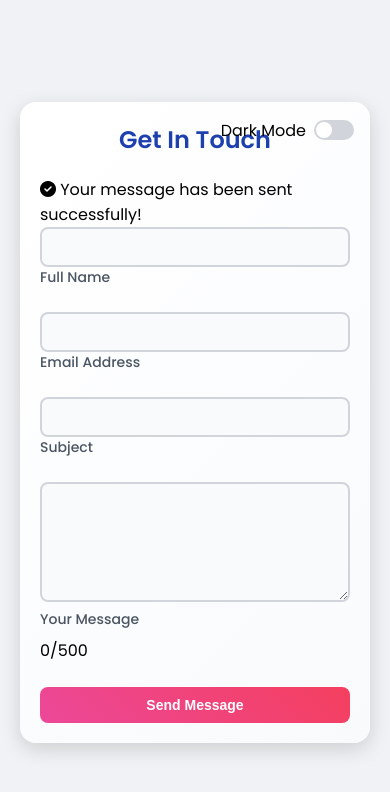
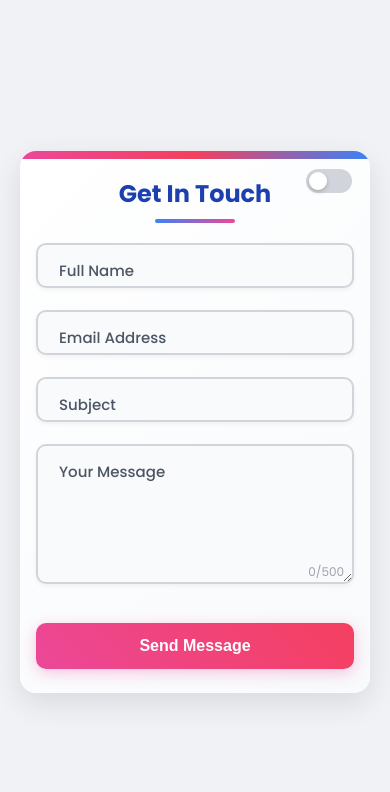
Before and after one commit to Ra7ma116/Contact_Form, a plain HTML site: page Contact_Form/index.html in a window 390 px wide. Drawn offline with Linux system fonts and the light colour scheme.

Commit message:
Update style.css

```diff
--- a/Contact_Form/assets/style.css
+++ b/Contact_Form/assets/style.css
@@ -13,11 +13,12 @@ body {
     align-items: center;
     min-height: 100vh;
     padding: 20px;
-    transition: background-color 0.3s ease, color 0.3s ease;
+    transition: background-color 0.5s ease, color 0.5s ease;
+    line-height: 1.6;
 }
 
 body.dark-mode {
-    background-color: #1f2937;
+    background-color: #121212;
     color: #e5e7eb;
 }
 
@@ -26,26 +27,52 @@ body.dark-mode {
     max-width: 600px;
     width: 100%;
     background: linear-gradient(135deg, #ffffff, #f8fafc);
-    padding: 32px;
-    border-radius: 16px;
-    box-shadow: 0 6px 20px rgba(0, 0, 0, 0.15);
+    padding: 40px;
+    border-radius: 20px;
+    box-shadow: 0 10px 30px rgba(0, 0, 0, 0.1);
     position: relative;
-    transition: background 0.3s ease, box-shadow 0.3s ease;
+    transition: all 0.5s ease;
+    overflow: hidden;
+}
+
+.contact-form-container::before {
+    content: '';
+    position: absolute;
+    top: 0;
+    left: 0;
+    width: 100%;
+    height: 8px;
+    background: linear-gradient(90deg, #ec4899, #f43f5e, #3b82f6);
+    transition: all 0.5s ease;
 }
 
 .dark-mode .contact-form-container {
-    background: linear-gradient(135deg, #374151, #4b5563);
-    box-shadow: 0 6px 20px rgba(0, 0, 0, 0.3);
+    background: linear-gradient(135deg, #1e293b, #0f172a);
+    box-shadow: 0 10px 30px rgba(0, 0, 0, 0.3);
 }
 
 /* Heading */
 .contact-form-container h2 {
     color: #1e40af;
-    font-size: 28px;
-    margin-bottom: 24px;
+    font-size: 32px;
+    margin-bottom: 30px;
     text-align: center;
-    font-weight: 600;
-    animation: fadeIn 0.5s ease-in;
+    font-weight: 700;
+    animation: fadeIn 0.6s ease-in;
+    position: relative;
+    padding-bottom: 10px;
+}
+
+.contact-form-container h2::after {
+    content: '';
+    position: absolute;
+    bottom: 0;
+    left: 50%;
+    transform: translateX(-50%);
+    width: 80px;
+    height: 4px;
+    background: linear-gradient(90deg, #3b82f6, #ec4899);
+    border-radius: 2px;
 }
 
 .dark-mode .contact-form-container h2 {
@@ -54,15 +81,33 @@ body.dark-mode {
 
 /* Form Groups */
 .form-group {
-    margin-bottom: 24px;
+    margin-bottom: 28px;
     position: relative;
+    animation: fadeInUp 0.6s ease-out;
+    animation-fill-mode: both;
+}
+
+.form-group:nth-child(1) {
+    animation-delay: 0.1s;
+}
+
+.form-group:nth-child(2) {
+    animation-delay: 0.2s;
+}
+
+.form-group:nth-child(3) {
+    animation-delay: 0.3s;
+}
+
+.form-group:nth-child(4) {
+    animation-delay: 0.4s;
 }
 
 .form-group label {
     display: block;
     color: #4b5563;
     font-weight: 500;
-    margin-bottom: 8px;
+    margin-bottom: 10px;
     font-size: 16px;
     transition: color 0.3s ease;
 }
@@ -74,19 +119,21 @@ body.dark-mode {
 .form-group input,
 .form-group textarea {
     width: 100%;
-    padding: 12px 16px;
+    padding: 14px 18px;
     border: 2px solid #d1d5db;
-    border-radius: 8px;
+    border-radius: 10px;
     font-size: 16px;
     background-color: #f9fafb;
     transition: all 0.3s ease;
+    box-shadow: 0 2px 5px rgba(0, 0, 0, 0.05);
 }
 
 .dark-mode .form-group input,
 .dark-mode .form-group textarea {
-    background-color: #4b5563;
-    border-color: #6b7280;
+    background-color: #1e293b;
+    border-color: #334155;
     color: #e5e7eb;
+    box-shadow: 0 2px 5px rgba(0, 0, 0, 0.2);
 }
 
 .form-group input:focus,
@@ -94,7 +141,7 @@ body.dark-mode {
     outline: none;
     border-color: #3b82f6;
     box-shadow: 0 0 0 4px rgba(59, 130, 246, 0.2);
-    transform: scale(1.01);
+    transform: translateY(-2px);
 }
 
 .dark-mode .form-group input:focus,
@@ -105,7 +152,7 @@ body.dark-mode {
 
 .form-group textarea {
     resize: vertical;
-    min-height: 120px;
+    min-height: 140px;
 }
 
 /* Button */
@@ -113,48 +160,98 @@ body.dark-mode {
     background: linear-gradient(45deg, #ec4899, #f43f5e);
     color: white;
     border: none;
-    padding: 12px 24px;
-    border-radius: 8px;
-    font-size: 16px;
+    padding: 16px 32px;
+    border-radius: 10px;
+    font-size: 18px;
     font-weight: 600;
     cursor: pointer;
     width: 100%;
-    transition: all 0.3s ease;
+    transition: all 0.4s ease;
+    position: relative;
+    overflow: hidden;
+    z-index: 1;
+    margin-top: 10px;
+    box-shadow: 0 4px 15px rgba(236, 72, 153, 0.3);
+}
+
+.submit-btn::before {
+    content: '';
+    position: absolute;
+    top: 0;
+    left: 0;
+    width: 0;
+    height: 100%;
+    background: linear-gradient(45deg, #3b82f6, #60a5fa);
+    transition: width 0.4s ease;
+    z-index: -1;
 }
 
 .submit-btn:hover {
-    background: linear-gradient(45deg, #db2777, #e11d48);
-    transform: translateY(-2px);
-    box-shadow: 0 4px 12px rgba(0, 0, 0, 0.2);
+    transform: translateY(-3px);
+    box-shadow: 0 8px 25px rgba(236, 72, 153, 0.4);
+}
+
+.submit-btn:hover::before {
+    width: 100%;
+}
+
+.submit-btn:active {
+    transform: translateY(0);
 }
 
 /* Error Messages */
 .error-message {
     color: #f43f5e;
     font-size: 14px;
-    margin-top: 4px;
+    margin-top: 6px;
     display: none;
     animation: fadeIn 0.3s ease-in;
+    font-weight: 500;
 }
 
 .dark-mode .error-message {
     color: #f87171;
 }
 
+/* Success Message */
+.success-message {
+    display: none;
+    background: linear-gradient(135deg, #10b981, #34d399);
+    color: white;
+    padding: 16px;
+    border-radius: 10px;
+    margin-bottom: 24px;
+    text-align: center;
+    font-weight: 500;
+    animation: fadeIn 0.5s ease-in;
+}
+
 /* Dark Mode Toggle */
 .dark-mode-toggle {
     position: absolute;
-    top: 20px;
-    right: 20px;
+    top: 24px;
+    right: 24px;
     display: flex;
     align-items: center;
-    gap: 8px;
+    gap: 10px;
+    z-index: 10;
+}
+
+.dark-mode-toggle span {
+    font-size: 14px;
+    font-weight: 500;
+    color: #4b5563;
+    transition: color 0.3s ease;
+}
+
+.dark-mode .dark-mode-toggle span {
+    color: #d1d5db;
 }
 
 .toggle-switch {
     position: relative;
-    width: 48px;
-    height: 24px;
+    width: 50px;
+    height: 26px;
     background-color: #d1d5db;
     border-radius: 9999px;
     cursor: pointer;
@@ -168,24 +265,84 @@ body.dark-mode {
     height: 20px;
     background-color: #ffffff;
     border-radius: 50%;
-    top: 2px;
-    left: 2px;
-    transition: transform 0.3s ease;
+    top: 3px;
+    left: 3px;
+    transition: transform 0.3s ease, background-color 0.3s ease;
+    box-shadow: 0 2px 4px rgba(0, 0, 0, 0.2);
 }
 
 .dark-mode .toggle-switch {
-    background-color: #60a5fa;
+    background-color: #3b82f6;
 }
 
 .dark-mode .toggle-switch::before {
     transform: translateX(24px);
+    background-color: #f8fafc;
+}
+
+/* Floating Labels */
+.floating-label {
+    position: relative;
+}
+
+.floating-label label {
+    position: absolute;
+    top: 16px;
+    left: 18px;
+    pointer-events: none;
+    transition: all 0.3s ease;
+    background: transparent;
+    padding: 0 5px;
+}
+
+.floating-label input:focus+label,
+.floating-label input:not(:placeholder-shown)+label,
+.floating-label textarea:focus+label,
+.floating-label textarea:not(:placeholder-shown)+label {
+    top: -10px;
+    left: 12px;
+    font-size: 12px;
+    background: inherit;
+    color: #3b82f6;
+    font-weight: 600;
+}
+
+.dark-mode .floating-label input:focus+label,
+.dark-mode .floating-label input:not(:placeholder-shown)+label,
+.dark-mode .floating-label textarea:focus+label,
+.dark-mode .floating-label textarea:not(:placeholder-shown)+label {
+    color: #60a5fa;
+    background: #1e293b;
+}
+
+/* Character Counter */
+.char-counter {
+    position: absolute;
+    right: 10px;
+    bottom: 10px;
+    font-size: 12px;
+    color: #9ca3af;
+}
+
+.dark-mode .char-counter {
+    color: #6b7280;
 }
 
 /* Animations */
 @keyframes fadeIn {
     from {
         opacity: 0;
-        transform: translateY(10px);
+    }
+
+    to {
+        opacity: 1;
+    }
+}
+
+@keyframes fadeInUp {
+    from {
+        opacity: 0;
+        transform: translateY(20px);
     }
 
     to {
@@ -194,10 +351,70 @@ body.dark-mode {
     }
 }
 
+@keyframes pulse {
+    0% {
+        transform: scale(1);
+    }
+
+    50% {
+        transform: scale(1.05);
+    }
+
+    100% {
+        transform: scale(1);
+    }
+}
+
 /* Responsive */
-@media (max-width: 600px) {
+@media (max-width: 640px) {
     .contact-form-container {
-        padding: 20px;
+        padding: 30px 20px;
+    }
+
+    .contact-form-container h2 {
+        font-size: 26px;
+        margin-bottom: 24px;
+    }
+
+    .form-group label {
+        font-size: 15px;
+    }
+
+    .form-group input,
+    .form-group textarea {
+        font-size: 15px;
+        padding: 12px 16px;
+    }
+
+    .submit-btn {
+        font-size: 16px;
+        padding: 14px 24px;
+    }
+
+    .dark-mode-toggle {
+        top: 18px;
+        right: 18px;
+    }
+
+    .toggle-switch {
+        width: 46px;
+        height: 24px;
+    }
+
+    .toggle-switch::before {
+        width: 18px;
+        height: 18px;
+    }
+
+    .dark-mode .toggle-switch::before {
+        transform: translateX(22px);
+    }
+}
+
+@media (max-width: 480px) {
+    .contact-form-container {
+        padding: 24px 16px;
+        border-radius: 16px;
     }
 
     .contact-form-container h2 {
@@ -205,39 +422,11 @@ body.dark-mode {
         margin-bottom: 20px;
     }
 
-    .form-group label {
-        font-size: 14px;
+    .form-group {
+        margin-bottom: 22px;
     }
 
-    .form-group input,
-    .form-group textarea {
-        font-size: 14px;
-        padding: 10px 12px;
-    }
-
-    .submit-btn {
-        font-size: 14px;
-        padding: 10px 20px;
-    }
-
-    .dark-mode-toggle {
-        top: 16px;
-        right: 16px;
-    }
-
-    .toggle-switch {
-        width: 40px;
-        height: 20px;
-    }
-
-    .toggle-switch::before {
-        width: 16px;
-        height: 16px;
-        top: 2px;
-        left: 2px;
-    }
-
-    .dark-mode .toggle-switch::before {
-        transform: translateX(20px);
+    .dark-mode-toggle span {
+        display: none;
     }
 }
```
